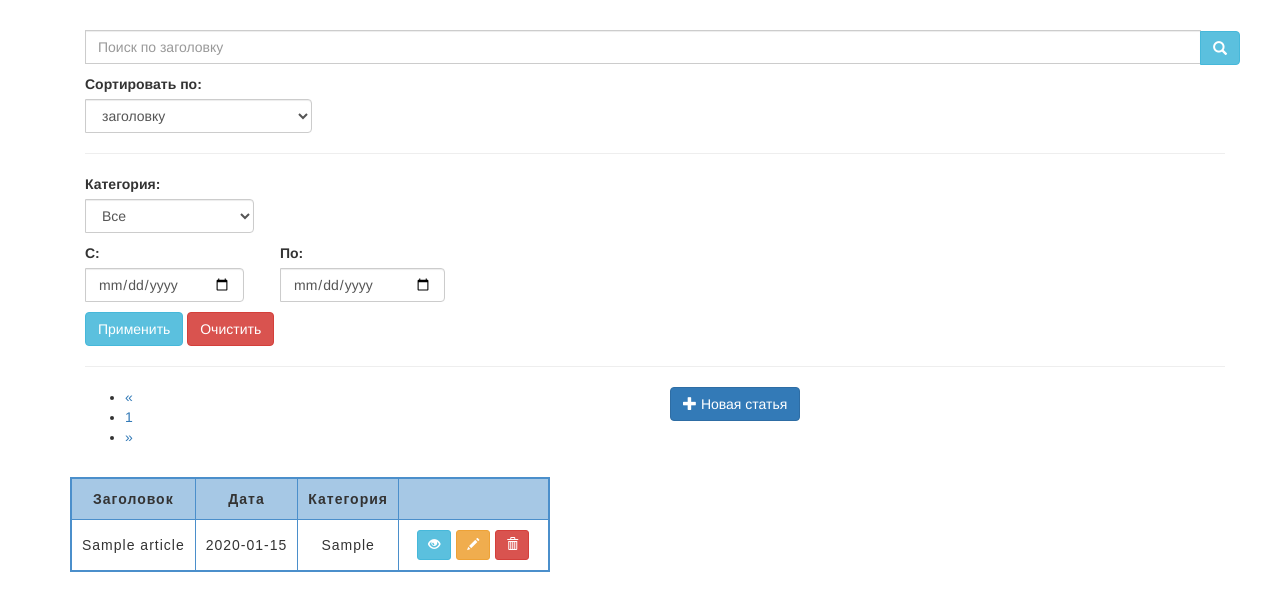
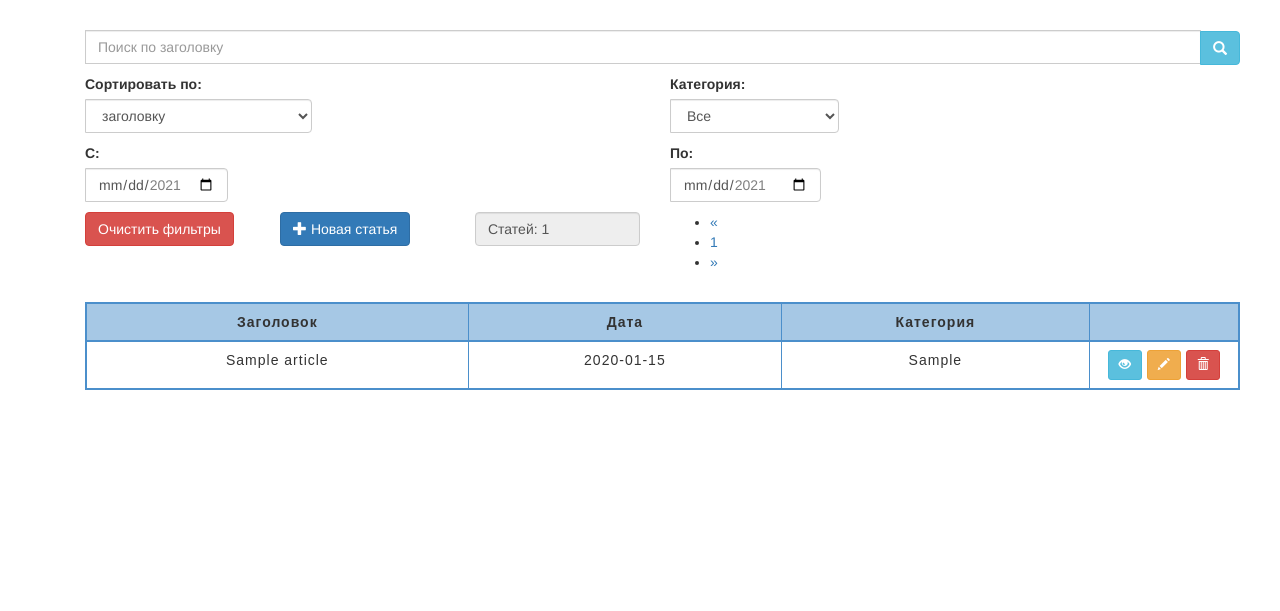
Before and after one commit to Smolnaya/web_service, a Django app: page /article/ in a window 1280 px wide. Shown: the part 52-663 px from the top of the page. Run offline with Django 3.2, Linux system fonts and the light colour scheme; tables that the repository leaves empty hold one stand-in row (values such as "Sample post"); some libraries are stand-ins or nearby versions.

Commit message:
added article quantity, filters optimized

```diff
--- a/web_service/articles/static/articles/js/articles.js
+++ b/web_service/articles/static/articles/js/articles.js
@@ -29,14 +29,23 @@ function setData() {
 
 function updateLocalStore(key, value) {
     localStorage.setItem(key, value);
+    search();
 }
 
 function clearFilters() {
+    $('#dateTo').val('');
+    document.getElementById("dateTo").setAttribute("min", '2021-08-01');
+    $('#dateFrom').val('');
+    document.getElementById("dateFrom").setAttribute("max", "2021-11-01");
+    $('#searchInput').val('')
+    document.getElementById('sort-selection').value="title";
     localStorage.setItem('dateFrom', '');
     localStorage.setItem('dateTo', '');
-    $('#dateTo').val('');
-    $('#dateFrom').val('');
+    localStorage.setItem('search', '');
+    localStorage.setItem('topic', '');
+    localStorage.setItem('sort', 'title');
     setLists();
+    search();
 }
 
 document.addEventListener("DOMContentLoaded", () => {
@@ -48,3 +57,13 @@ document.addEventListener("DOMContentLoaded", () => {
     setData();
     getArticleData();
 })
+
+function do_date_to(key, value) {
+    document.getElementById("dateFrom").setAttribute("max", value);
+    updateLocalStore(key, value);
+}
+
+function do_date_from(key, value) {
+    document.getElementById("dateTo").setAttribute("min", value);
+    updateLocalStore(key, value);
+}
--- a/web_service/articles/static/articles/js/table.js
+++ b/web_service/articles/static/articles/js/table.js
@@ -38,6 +38,7 @@ function draw_table(resp) {
             "Пусто, попробуйте сформулировать запрос по-другому</td>" +
             "    </tr>")
     } else
+        $('#article_quantity').val("Статей: " + resp.length)
         $('#pagination-container').pagination({
             dataSource: resp,
             callback: function(data) {
--- a/web_service/articles/templates/articles/article_list.html
+++ b/web_service/articles/templates/articles/article_list.html
@@ -26,23 +26,21 @@
             </div>
         </div>
 
+        <div class="row" style="padding-top: 10px">
             {#            SORT      #}
-        <div class="row" style="padding-top: 10px; padding-left: 15px">
-            <div class="col">
+            <div class="col-xs-6">
                 <div class="input-group">
                     <label for="sort-selection">Сортировать по:</label>
-                    <select class="form-control" id="sort-selection" onchange="updateLocalStore('sort', this.value)">
+                    <select class="form-control" id="sort-selection"
+                            onchange="updateLocalStore('sort', this.value)">
                         <option value="title">заголовку</option>
                         <option value="publication_date">дате</option>
                         <option value="topic">категории</option>
                     </select>
                 </div>
             </div>
-        </div>
-        <hr/>
-
             {#            FILTER        #}
-        <div class="row" style="padding-left: 15px">
+            <div class="col-xs-6 ">
                 <div class="input-group">
                     <label class="input-group-text" for="topic-select">Категория:</label>
                     <select class="form-control" id="topic-select"
@@ -50,52 +48,57 @@
                     </select>
                 </div>
             </div>
+        </div>
 
         <div class="row" style="padding-top: 10px">
             {#            date from        #}
-            <div class="col-xs-2">
+            <div class="col-xs-6">
                 <div class="input-group">
                     <label class="input-group-text" for="dateFrom">С:</label>
-                    <input class="form-control" type="date" id="dateFrom"
-                           onchange="updateLocalStore('dateFrom', this.value)">
+                    <input class="form-control" min="2021-08-01" max="2021-11-01" type="date" id="dateFrom"
+                           onchange="do_date_from('dateFrom', this.value)">
                 </div>
             </div>
             {#            date to      #}
-            <div class="col-xs-2">
+            <div class="col-xs-6">
                 <div class="input-group">
                     <label class="input-group-text" for="dateTo">По:</label>
-                    <input class="form-control" type="date" id="dateTo"
-                           onchange="updateLocalStore('dateTo', this.value)">
+                    <input class="form-control" min="2021-08-01" max="2021-11-01" type="date" id="dateTo"
+                           onchange="do_date_to('dateTo', this.value)">
                 </div>
             </div>
         </div>
 
-        <div class="row align-left" style="padding-top: 10px; padding-left: 15px">
+        <div class="row" style="padding-top: 10px;">
+            {#      CLEAR FILTERS       #}
+            <div class="col-xs-2">
                 <div class="pull-left">
-                <button class="btn btn-info " type="button" onclick="search()">Применить</button>
-                <button class="btn btn-danger " type="button" onclick="clearFilters()">Очистить</button>
+                    <button class="btn btn-danger " type="button" onclick="clearFilters()">Очистить фильтры</button>
                 </div>
             </div>
-        <hr/>
-
             {#        CREATE       #}
-        <div class="row">
-            <div class="col-xs-6">
-                <div class="paginationjs paginationjs-big paginationjs-theme-blue"
-                     id="pagination-container"></div>
-            </div>
-            <div class="col-xs-6">
+            <div class="col-xs-2">
                 <button type="button" class="btn btn-primary js-create-article"
                         data-url="{% url 'article_create' %}">
                     <span class="glyphicon glyphicon-plus"></span>
                     Новая статья
                 </button>
             </div>
+            <div class="col-xs-2">
+                <input type="text" class="form-control" id="article_quantity" readonly value="">
+            </div>
+            {#        PAGINATION   #}
+            <div class="col-xs-6">
+                <div class="paginationjs paginationjs-big paginationjs-theme-blue"
+                     id="pagination-container"></div>
             </div>
         </div>
 
         {#          TABLE          #}
-    <table style="margin:20px 0" id="article-table">
+        <div class="row" style="padding-left: 15px">
+            <div class="col">
+                <div class="table-responsive-xs">
+                    <table class="table" style="margin:20px 0" id="article-table">
                         <thead>
                         <tr style="background: rgba(75,143,203,0.49)">
                             {#            <th>#</th>#}
@@ -108,12 +111,16 @@
                         <tbody id="post_table">
                         </tbody>
                     </table>
+                </div>
+            </div>
+        </div>
 
         <div class="modal fade" id="modal-article">
             <div class="modal-dialog">
                 <div class="modal-content">
-
                 </div>
             </div>
         </div>
+
+    </div>
 {% endblock %}
--- a/web_service/static/css/table.css
+++ b/web_service/static/css/table.css
@@ -3,6 +3,11 @@ th {
     border: 1px solid rgb(75, 143, 203);
     padding: 10px;
     text-align: center;
+}
+
+.table>thead>tr>th {
+    vertical-align: bottom;
+    border-bottom: 2px solid rgb(75, 143, 203);
 }
 
 td {
```
Lines whose indentation alone changed are shown as unchanged.
